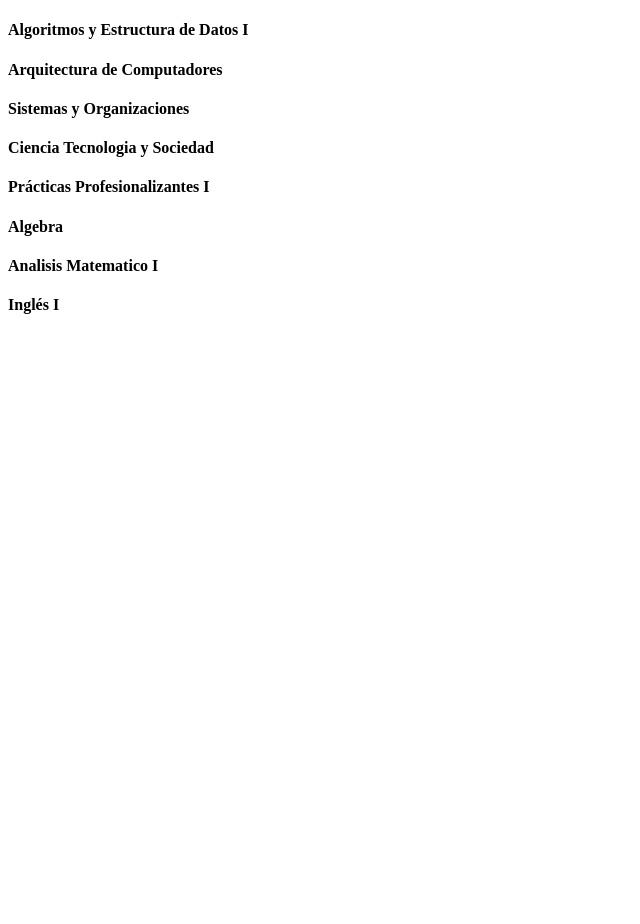
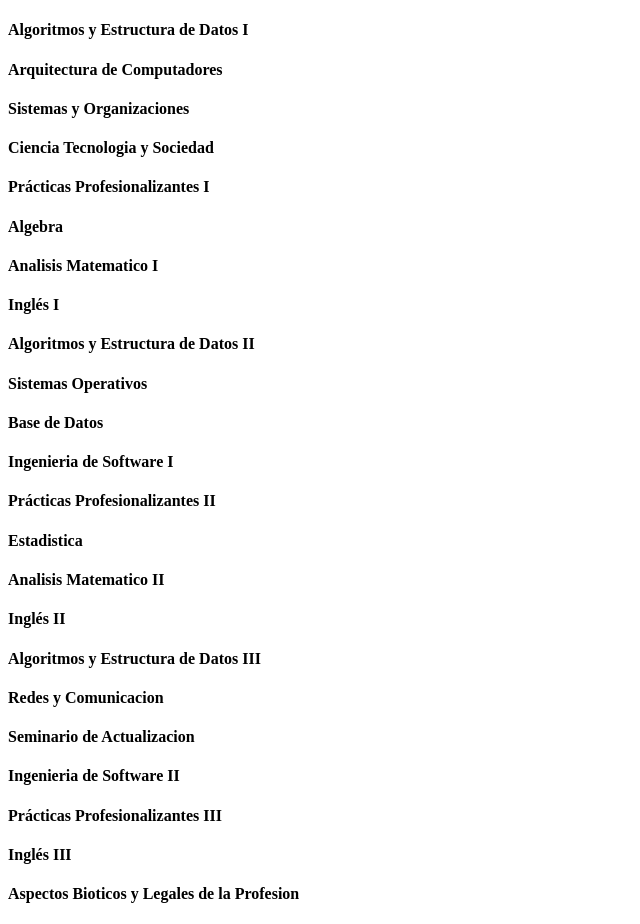
Before and after one commit to devmobi1812/parcial-pp3, a plain HTML site: page index.html in a window 1280 px wide. Shown: the whole page, without its empty margins (0-640 px from the left). Before the commit the page ends 800 px from the top, so only its background shows below. Drawn offline with Linux system fonts and the light colour scheme.

Commit message:
Update index.html

```diff
--- a/index.html
+++ b/index.html
@@ -39,10 +39,53 @@
                 </div>
             </div>
             <div class="anio">
-
+                <div>
+                    <h4>Algoritmos y Estructura de Datos II</h4>
+                </div>
+                <div>
+                    <h4>Sistemas Operativos</h4>
+                </div>
+                <div>
+                    <h4>Base de Datos</h4>
+                </div>
+                <div>
+                    <h4>Ingenieria de Software I</h4>
+                </div>
+                <div>
+                    <h4>Prácticas Profesionalizantes II</h4>
+                </div>
+                <div>
+                    <h4>Estadistica</h4>
+                </div>
+                <div>
+                    <h4>Analisis Matematico II</h4>
+                </div>
+                <div>
+                    <h4>Inglés II</h4>
+                </div>
             </div>
             <div class="anio">
-
+                <div>
+                    <h4>Algoritmos y Estructura de Datos III</h4>
+                </div>
+                <div>
+                    <h4>Redes y Comunicacion</h4>
+                </div>
+                <div>
+                    <h4>Seminario de Actualizacion</h4>
+                </div>
+                <div>
+                    <h4>Ingenieria de Software II</h4>
+                </div>
+                <div>
+                    <h4>Prácticas Profesionalizantes III</h4>
+                </div>
+                <div>
+                    <h4>Inglés III</h4>
+                </div>
+                <div>
+                    <h4>Aspectos Bioticos y Legales de la Profesion</h4>
+                </div>
             </div>
         </section>
     </main>
```
